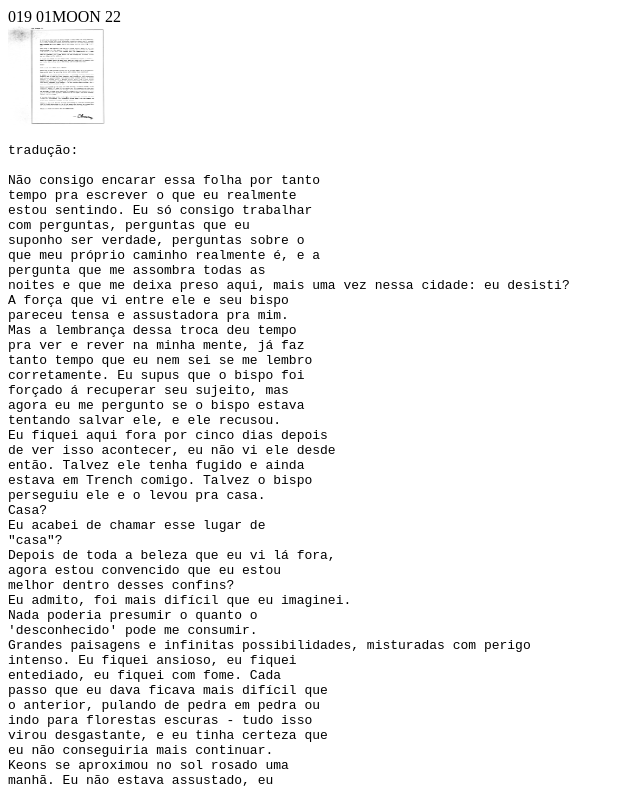
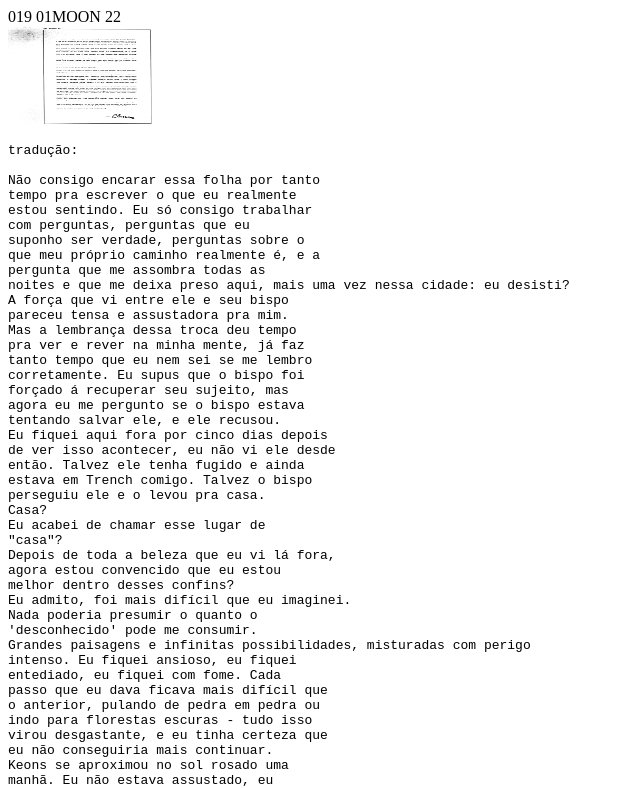
Before and after one commit to dmaorg/dmaorg.github.io, a plain HTML site: page index.html in a window 1280 px wide. Shown: the top 788 px of the page, without its empty margins (0-640 px from the left). Drawn offline with Linux system fonts and the light colour scheme.

Commit message:
Update index.html

```diff
--- a/index.html
+++ b/index.html
@@ -6,7 +6,7 @@
     </head>
     <body>
      019 01MOON 22 <br>
-     <img src="17-35.4527.jpg" width="100" height="100"> <br>
+     <img src="17-35.4527.jpg" width="150" height="100"> <br>
         <pre>tradução:
 
 Não consigo encarar essa folha por tanto
```
